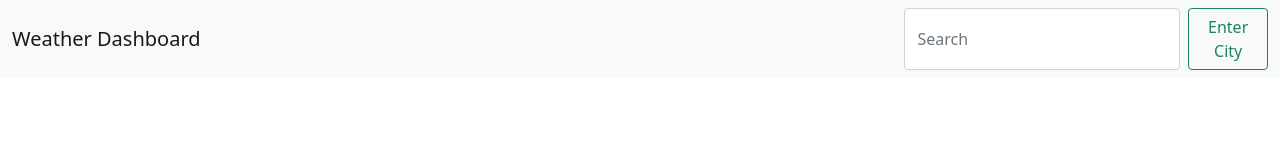
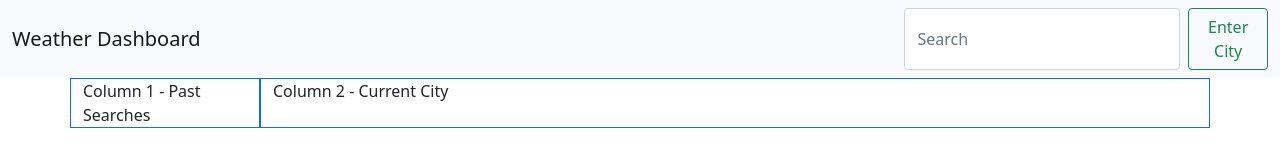
Before and after one commit to darylnauman/weather-dashboard, a plain HTML site: page index.html in a window 1280 px wide. Drawn offline with nearby package versions, Linux system fonts and the light colour scheme.

Commit message:
Began adding some of the containers and rows for past city searches and current city weather

```diff
--- a/assets/js/script.js
+++ b/assets/js/script.js
@@ -121,3 +121,6 @@ searchBtn.on("click", handleCityFormSubmit);
     // console.log(`last line of getCoordinates, updated storedCities - ${storedCities}`);
     // console.log(`last line of getCoordinates, updated lon - ${lon}`);
     //
+
+    // https://openweathermap.org/api/one-call-api
+    // https://openweathermap.org/weather-conditions
--- a/index.html
+++ b/index.html
@@ -1,5 +1,6 @@
 <!DOCTYPE html>
 <html lang="en">
+
 <head>
   <meta charset="UTF-8">
   <meta http-equiv="X-UA-Compatible" content="IE=edge">
@@ -24,6 +25,22 @@
     </div>
   </nav>
 
+
+  <main class="container">
+    <div class="row">
+      <div class="col-2 border border-primary">
+        Column 1 - Past Searches
+      </div>
+
+      <div class="col-10 border border-primary">
+        Column 2 - Current City
+      </div>
+    </div>
+  </main>
+
+
+
+
 </body>
 
 
```
Lines whose indentation alone changed are shown as unchanged.
